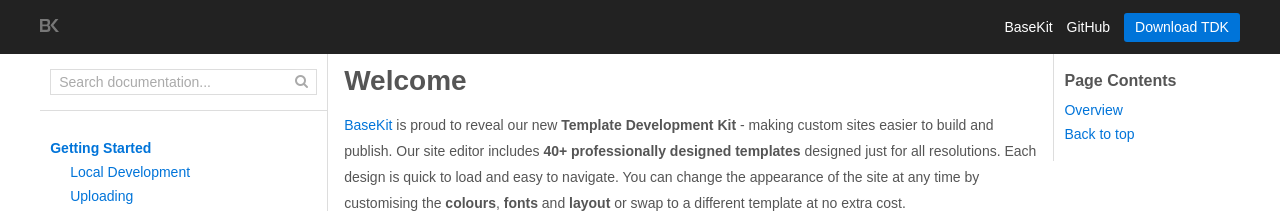
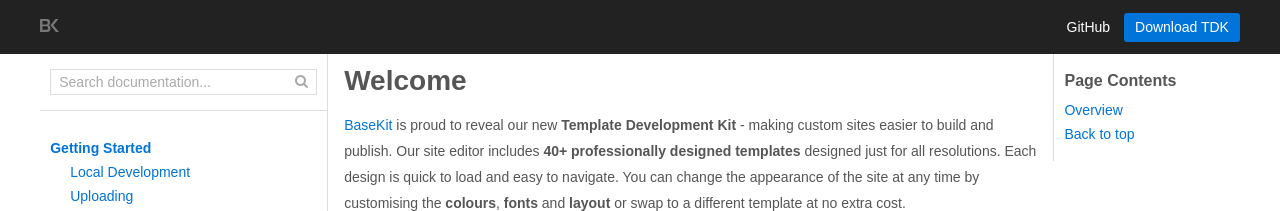
Before and after one commit to rusic/documentation, a Jekyll site: the page built from index.md, in a window 1280 px wide. Shown: the top 211 px of the page. Built offline with Jekyll 4.4.1, drawn with Linux system fonts in a browser that asks for light colours.

Commit message:
Removes BaseKit link
As per requested

```diff
--- a/_data/navigation.yml
+++ b/_data/navigation.yml
@@ -1,6 +1,4 @@
 navmain:
-- title: BaseKit
-  url: http://basekit.com
 - title: GitHub
   url: http://github.com/basekit-templates
 - title: Download TDK
```
